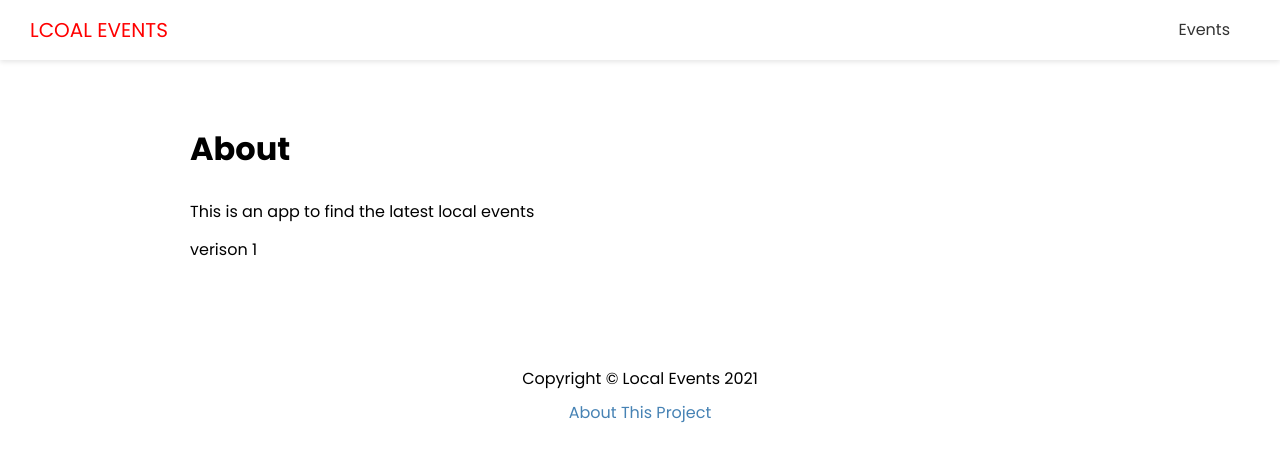
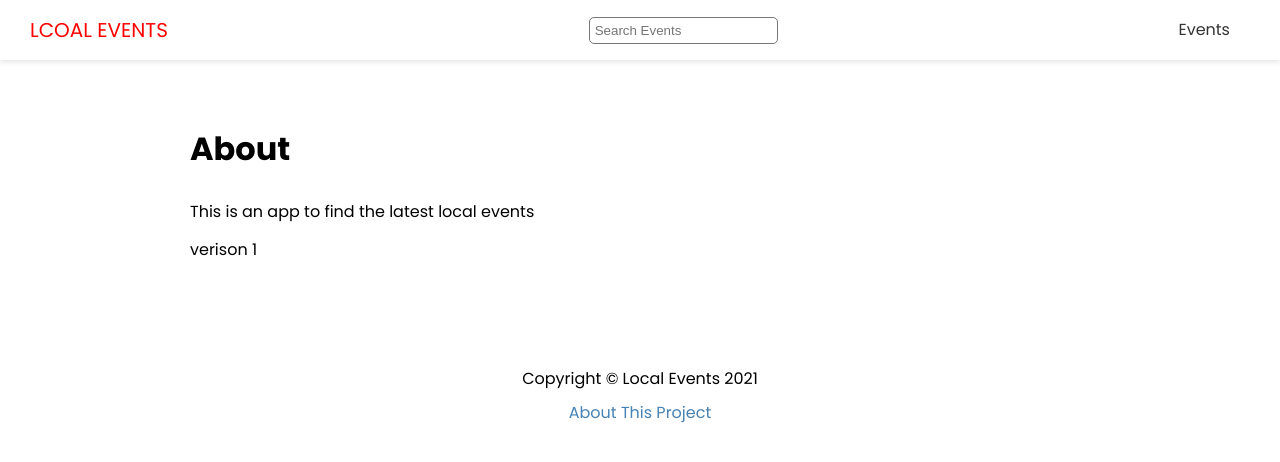
Before and after one commit to ChrisB32-cloud/Local-Events-App, a Next.js app: page /about in a window 1280 px wide. Shown: the top 462 px of the page. Built offline with nearby package versions, Linux system fonts and the light colour scheme.

Commit message:
Search Bar is now passing the input to the searchpage and returning the results

```diff
--- a/components/Header.js
+++ b/components/Header.js
@@ -1,6 +1,8 @@
 import React from 'react'
 import Link from 'next/link'
+import SearchComp from './SearchComp'
 import styles from '../styles/Header.module.css'
+
 
 export default function Header() {
     return (
@@ -8,6 +10,7 @@ export default function Header() {
             <div className={styles.logo}>
                 <Link href='/'><a>Lcoal Events</a></Link>
             </div>
+            <SearchComp />
             <nav>
                 <ul>
                     <li>
--- a/components/SearchComp.js
+++ b/components/SearchComp.js
@@ -1,9 +1,30 @@
-import React from 'react'
+import React, { useState } from 'react'
+import { useRouter } from 'next/router'
+import styles from '../styles/SearchComp.module.css'
 
 export default function SearchComp() {
+
+    const router = useRouter()
+    const [term, setTerm] = useState('')
+
+
+    function handleChange(e) {
+        setTerm(e.target.value)
+    }
+
+    function handleSubmit(e) {
+        e.preventDefault()
+        router.push(`events/search?term=${term}`)
+        setTerm('')
+    }
+
+    // console.log(search);
+
     return (
-        <div>
-            <h1>Search Component</h1>
+        <div className={styles.search}>
+            <form onSubmit={handleSubmit}>
+                <input type="text" onChange={handleChange} placeholder='Search Events' />
+            </form>
         </div>
     )
 }
--- a/pages/events/search.js
+++ b/pages/events/search.js
@@ -9,7 +9,7 @@ import { API_URL } from '../../config/index'
 
 export default function SearchPage({ events }) {
     const router = useRouter()
-    console.log(events);
+    // console.log(events);
     return (
         <Layout title='Search Eventss'>
             <Link href='/events'>Go back</Link>
--- /dev/null
+++ b/styles/SearchComp.module.css
@@ -0,0 +1,7 @@
+.search input {
+    /* width: 250px; */
+    /* height: 250px; */
+    padding: 5px;
+    border: 1px #777 solid;
+    border-radius: 5px;
+}
```
